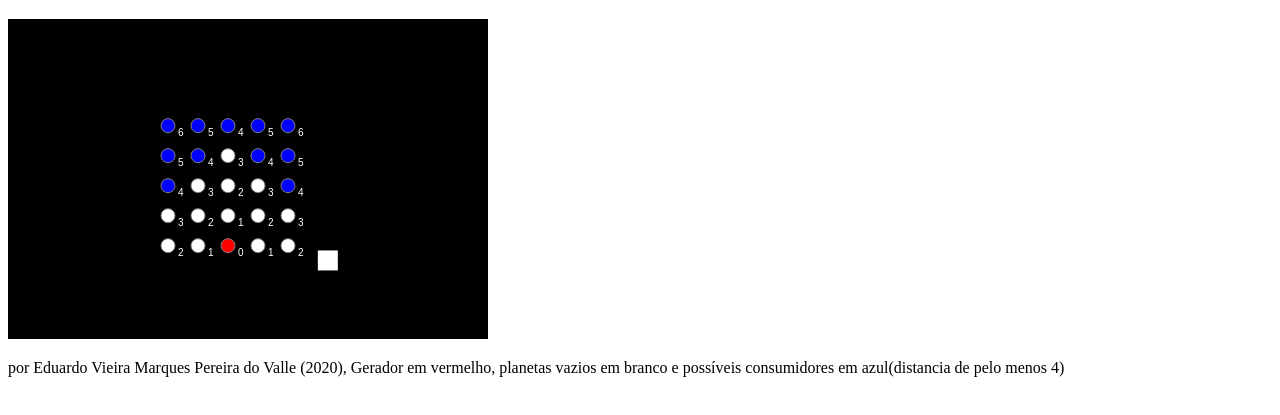
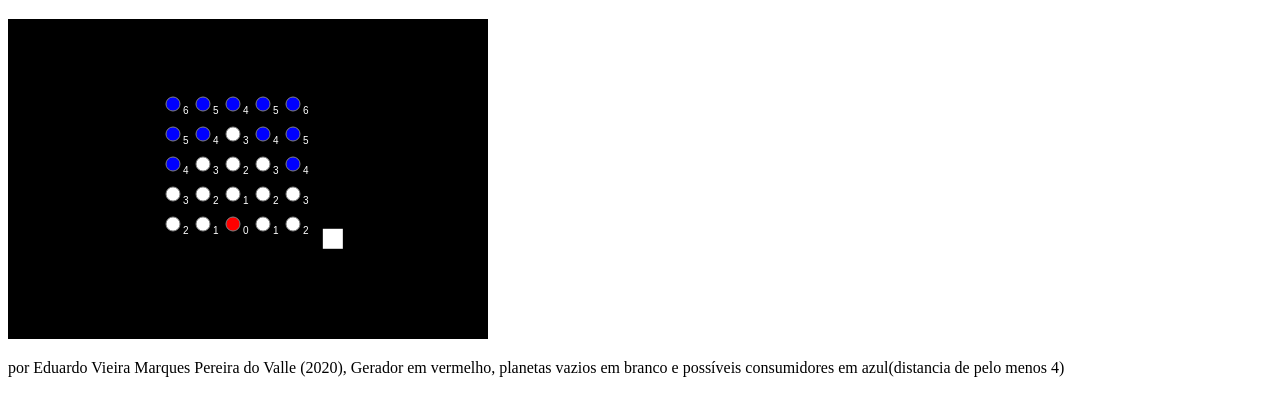
Before and after one commit to ufjf-getsi/talk2me-mapgen, a plain HTML site: page index.html in a window 1280 px wide. Shown: the part 61-476 px from the top of the page. Drawn offline with Linux system fonts and the light colour scheme.

Commit message:
Fix planet grid centering

```diff
--- a/index.html
+++ b/index.html
@@ -61,7 +61,10 @@
 
             //Desloca origem
             ctx.save();
-            ctx.translate(canvas.width/3, canvas.height/3);
+            ctx.translate(
+                (canvas.width - SIDE * SIZE) / 2,
+                (canvas.height - SIDE * SIZE) / 2
+            );
 
             //Atualiza estados
             x = x + 10 * dt;
@@ -105,7 +108,7 @@
                     ctx.strokeStyle = "grey";
                     ctx.stroke();
                     ctx.fillStyle = "white";
-                    ctx.fillText(planet.type, planet.x+10, planet.y+10);
+                    ctx.fillText(planet.type, planet.x + 10, planet.y + 10);
                 }
             }
         }
```
